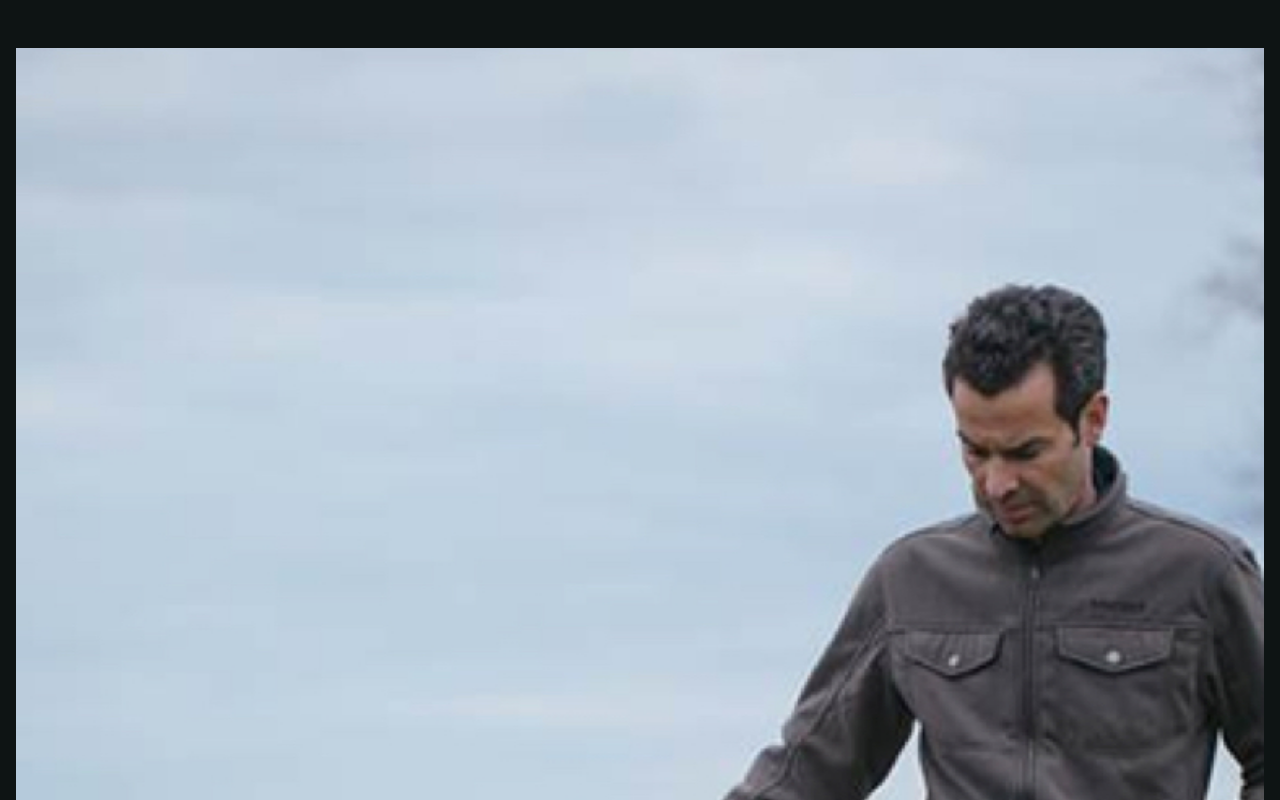
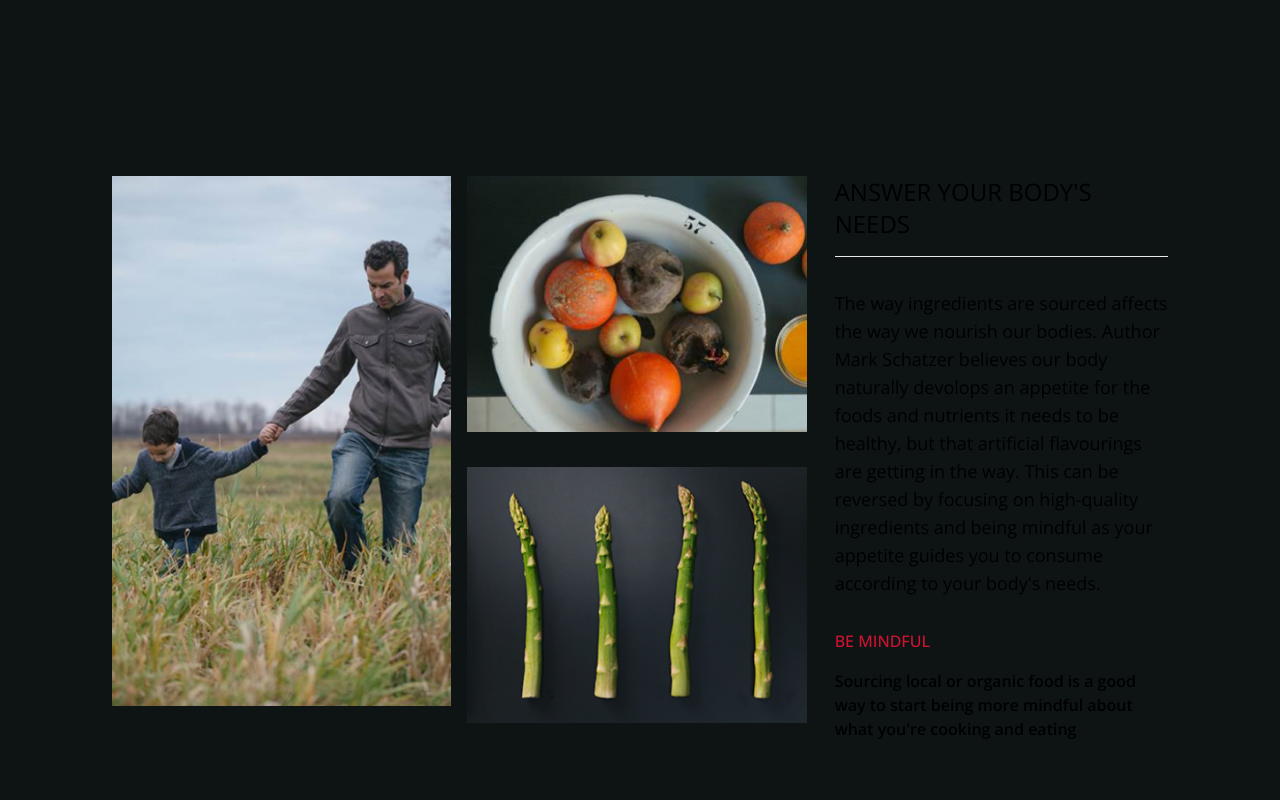
Before and after one commit to dianallona/orchard-fed-test, a Next.js app: page / in a window 1280 px wide. Shown: the top 800 px of the page. Built offline with nearby package versions, Linux system fonts and the light colour scheme.

Commit message:
UI: Create desktop design for component-01

```diff
--- a/src/components/component-01/index.jsx
+++ b/src/components/component-01/index.jsx
@@ -1,3 +1,4 @@
+import classNames from "classnames";
 import { default as CommonImage } from "../ui/common-image";
 
 const images = [
@@ -19,6 +20,9 @@ const ComponentO1 = () => {
   const getImageList = () => {
     return images.map((values, index) => (
       <CommonImage
+        className={classNames({
+          "sm:row-span-2": index === 0,
+        })}
         key={`component-01_${values.defaultImage}_${index}`}
         folderName="component-01"
         {...values}
@@ -27,14 +31,19 @@ const ComponentO1 = () => {
   };
 
   return (
-    <section className="grid gap-14">
-      <div className="grid gap-4">{getImageList()}</div>
-      <div className="grid gap-14">
-        <div className="grid gap-10">
-          <h1 className="text-xl font-light underline underline-offset-[16px]">
-            ANSWER YOUR BODY&apos;S NEEDS
-          </h1>
-          <p className="text-base font-light ">
+    <section className="grid gap-14 xl:gap-7 xl:grid-cols-3">
+      <div className="grid gap-4 sm:grid-cols-2 sm:grid-rows-2 xl:col-span-2">
+        {getImageList()}
+      </div>
+      <div className="flex flex-col gap-8">
+        <div className="grid gap-8">
+          <div className="grid gap-4">
+            <h1 className="text-xl xl:text-2xl xl:font-thin font-light">
+              ANSWER YOUR BODY&apos;S NEEDS
+            </h1>
+            <hr />
+          </div>
+          <p className="text-base font-light xl:text-lg">
             The way ingredients are sourced affects the way we nourish our
             bodies. Author Mark Schatzer believes our body naturally devolops an
             appetite for the foods and nutrients it needs to be healthy, but
--- a/src/components/layout/main-layout.jsx
+++ b/src/components/layout/main-layout.jsx
@@ -1,5 +1,9 @@
 const MainLayout = ({ children }) => {
-  return <main className="bg-primary px-4 py-12">{children}</main>;
+  return (
+    <main className="bg-primary px-4 py-12 md:px-16 md:py-22 xl:px-28 xl:py-44">
+      {children}
+    </main>
+  );
 };
 
 export default MainLayout;
--- a/src/components/ui/common-image/index.jsx
+++ b/src/components/ui/common-image/index.jsx
@@ -2,10 +2,10 @@ import Image from "next/image";
 import { memo } from "react";
 
 const CommonImage = (props) => {
-  const { folderName, defaultImage, smallScreenImage } = props;
+  const { folderName, defaultImage, smallScreenImage, ...others } = props;
 
   return (
-    <picture>
+    <picture {...others}>
       <source
         media="(max-width: 320px)"
         srcSet={`/assets/${folderName}/${smallScreenImage}`}
```
Also changed, not shown: package.json (+6 -5 lines), 1 other file (tests, documents, lock files or other folders).
